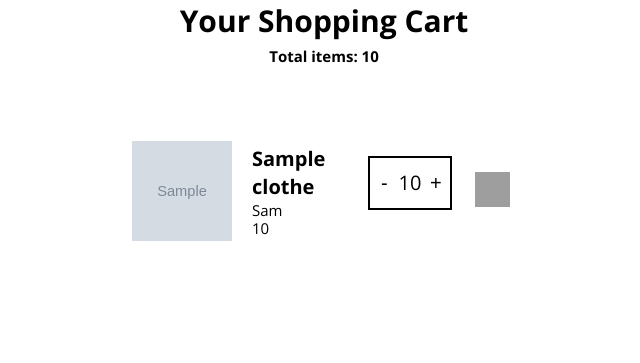
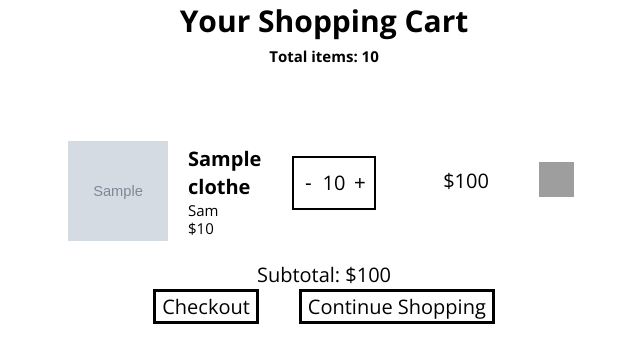
Before and after one commit to rnzbobi/ITPROG, a PHP site: page /view_cart.php in a window 1280 px wide; the page is wider, and only the part inside the window is pictured. Shown: the part 141-504 px from the top of that part, without its empty margins (316-956 px from the left). Run offline with PHP 8.4, Linux system fonts and the light colour scheme; the visitor is signed in with stand-in values (Sample User, id 1); tables that the repository leaves empty or names only in its code hold one stand-in row (values such as "Sample post"); grey boxes marked "Sample" are stand-in pictures; grey boxes are pictures that could not be loaded.

Commit message:
Update view_cart.php

```diff
--- a/html/view_cart.php
+++ b/html/view_cart.php
@@ -23,22 +23,24 @@ if (!isset($_SESSION['username'])) {
             background: white;
             border: 0px;
         }
-        .top{
+        .button-bottom{
+            border:3px solid black;
+            background-color:white;
+            color:black;
+            font-size:20px;
+            font-family: 'Open Sans', sans-serif;
+        }
+        .button-bottom:hover{
+            border:3px solid black;
+            border-color:black;
+            background-color:black;
+            color:white;
+        }
+        .bottom{
             display: flex;
-            font-family: 'Open Sans', sans-serif;
-            font-weight: bold;
-            font-size: 30px;
-            text-align: center;
-            justify-content: center;
-            flex-direction: column;
-            margin-bottom: 50px;
-        }
-        .amountitems{
-            display: flex;
-            padding:5px;
-            font-size:15px;
-            text-align: center;
-            justify-content: center;
+            flex-direction: row;
+            justify-content: flex-start;
+            gap:20px;
         }
         .cart{
             display: flex;
@@ -53,7 +55,7 @@ if (!isset($_SESSION['username'])) {
             flex-direction: row;
             align-items: center;
             padding: 20px;
-            width: 30%;
+            width: 40%;
         }
         .cart-item-details{
             display:flex;
@@ -81,11 +83,29 @@ if (!isset($_SESSION['username'])) {
             margin-left: 17px;
             margin-top: 12px;
             line-height: 1.2;
+            margin-bottom:20px;
         }
         .cart-image-holder{
             display: flex;
             flex-direction: column;
             margin-right: 20px;
+        }
+        .top{
+            display: flex;
+            font-family: 'Open Sans', sans-serif;
+            font-weight: bold;
+            font-size: 30px;
+            text-align: center;
+            justify-content: center;
+            flex-direction: column;
+            margin-bottom: 50px;
+        }
+        .amountitems{
+            display: flex;
+            padding:5px;
+            font-size:15px;
+            text-align: center;
+            justify-content: center;
         }
         .editquantity{
             display: flex;
@@ -103,6 +123,25 @@ if (!isset($_SESSION['username'])) {
         }
         .editquantity span.count{
             font-size:20px;
+        }
+        .total-price-item{
+            display: flex;
+            text-align: right;
+            font-size:20px;
+            margin-left:40px;
+            margin-bottom:20px;
+            min-width:100px;
+            align-items: center;
+            justify-content: center;
+        }
+        .separator{
+            justify-content: left;
+            flex-direction:column;
+            font-size:20px;
+        }
+        .link-design{
+            text-decoration: none;
+            color: inherit;
         }
     </style>
 </head>
@@ -210,6 +249,7 @@ if (!isset($_SESSION['username'])) {
 </div>
 <div class="cart">
 <?php
+    $subTotal=0;
     while($viewCart=mysqli_fetch_assoc($getuserCart)){
         echo "<div class='cart-item-holder'>";
 
@@ -228,7 +268,7 @@ if (!isset($_SESSION['username'])) {
                     echo "</div>";
 
                     echo "<div class = 'cart-item-placeholder'>";
-                        echo $viewCart['price'];
+                        echo "$".$viewCart['price'];
                     echo "</div>";
 
 
@@ -244,6 +284,11 @@ if (!isset($_SESSION['username'])) {
                     echo "</div>";
                 echo "</form>";
 
+                echo "<div class = total-price-item>";
+                $totalPriceItem =$viewCart['quantity'] * $viewCart['price'];
+                    echo "$".$totalPriceItem;
+                echo "</div>";
+
                 echo "<div class = 'cart-item-delete'>";
                     echo "<form action='delete_item.php' method='GET'>";
                     echo "<button class='button' type='submit' name='Delete' value='Delete'>";
@@ -253,13 +298,21 @@ if (!isset($_SESSION['username'])) {
                     echo"</button>";
                     echo "</form>";
                 echo "</div>";
+            $subTotal+=$totalPriceItem;
+
+            echo "</div>";
+    }
+            echo "<div class='separator'>";
+                echo "Subtotal: $".$subTotal;
+            echo "</div>";
+            echo "<div class ='bottom'>";
+                echo "<button class='button-bottom' value='checkout'>Checkout";
+                echo "<a class ='link-design' href='index.php'>";
+                    echo "<button class='button-bottom'>Continue Shopping";
+                echo "</a>";
+            echo "</div>";
 
 
-     echo "</div>";
-?>
-
-<?php
-    }
 ?>
 
 </div>
```
